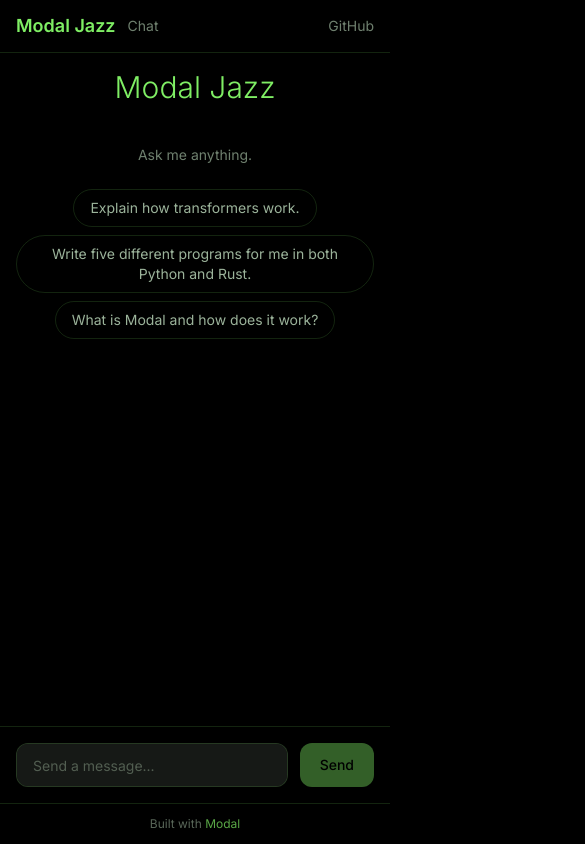
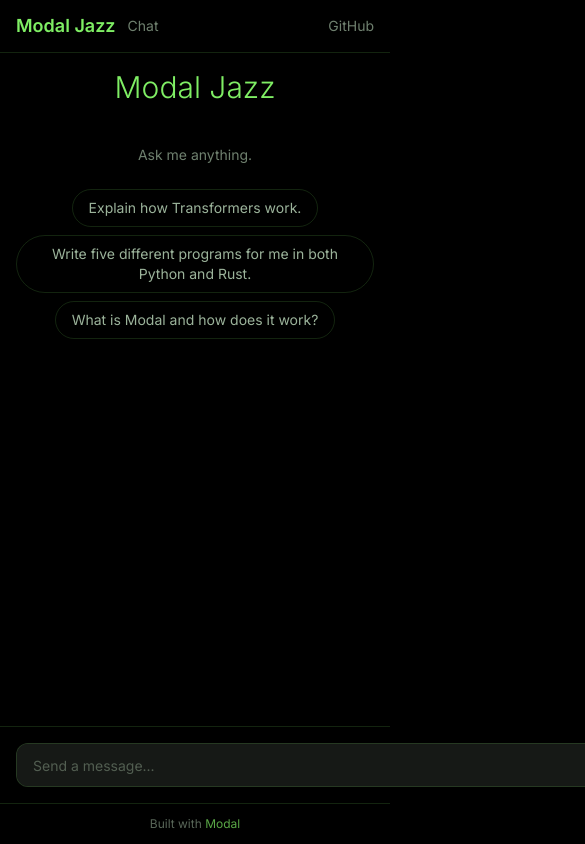
Before and after one commit to modal-projects/modal-jazz, a Next.js app in the folder frontends/ai_sdk_react/: page / in a window 390 px wide. Shown: the top 844 px of the page, 585 px wide, since content can reach past the window. Built offline with nearby package versions, Linux system fonts and the light colour scheme.

Commit message:
avoid dynamic resizing of assistant chat bubble

```diff
--- a/frontends/ai_sdk_react/app/page.tsx
+++ b/frontends/ai_sdk_react/app/page.tsx
@@ -8,7 +8,7 @@
 import rehypeHighlight from "rehype-highlight";
 
 const SUGGESTIONS = [
-  "Explain how transformers work.",
+  "Explain how Transformers work.",
   "Write five different programs for me in both Python and Rust.",
   "What is Modal and how does it work?",
 ];
@@ -58,7 +58,9 @@
 function EmptyState({ onSend }: { onSend: (text: string) => void }) {
   return (
     <div className="flex-1 flex flex-col items-center justify-center px-4 gap-6">
-      <h2 className="text-3xl sm:text-4xl font-light text-green-bright py-4">Modal Jazz</h2>
+      <h2 className="text-3xl sm:text-4xl font-light text-green-bright py-4">
+        Modal Jazz
+      </h2>
       <p className="text-text-primary/50 text-sm">Ask me anything.</p>
       <div className="flex flex-wrap justify-center gap-2 max-w-lg">
         {SUGGESTIONS.map((s) => (
@@ -108,9 +110,10 @@
   return (
     <div className={`flex ${isUser ? "justify-end" : "justify-start"}`}>
       <div
-        className={`max-w-[95%] sm:max-w-[85%] rounded-2xl px-4 py-3 sm:px-5 sm:py-4 ${
+        className={`rounded-2xl px-4 py-3 sm:px-5 sm:py-4 ${
           isUser ? "bg-green-dim" : "bg-bg-container"
-        }`}
+        } ${isUser ? "max-w-[95%] sm:max-w-[85%]" : "w-[95%] sm:w-[85%]"}
+        `}
       >
         {!isUser && (
           <span className="block text-xs text-green-bright/70 font-medium mb-2">
@@ -137,7 +140,8 @@
                   )}
                   {part.state === "output-available" && (
                     <div className="space-y-2">
-                      {(part.output as any)?.results?.map((result: any, idx: number) => (
+                      {(part.output as any)?.results?.map(
+                        (result: any, idx: number) => (
                           <div
                             key={idx}
                             className="border-l-2 border-green-dim pl-2"
@@ -154,7 +158,8 @@
                               {result.content}
                             </div>
                           </div>
-                      ))}
+                        ),
+                      )}
                       {!(part.output as any)?.results?.length && (
                         <div className="text-text-primary/50 italic">
                           No results found
@@ -253,7 +258,7 @@
         {!hasMessages ? (
           <EmptyState onSend={handleSend} />
         ) : (
-          <div className="max-w-3xl mx-auto w-full px-4 py-6 flex flex-col gap-4">
+          <div className="w-[48rem] mx-auto px-4 py-6 flex flex-col gap-4">
             {messages.map((m) => (
               <MessageBubble
                 key={m.id}
@@ -278,7 +283,7 @@
               e.preventDefault();
               handleSend(input);
             }}
-            className="flex gap-3 items-end max-w-3xl mx-auto"
+            className="flex gap-3 items-end w-[48rem] mx-auto"
           >
             <textarea
               ref={textareaRef}
```
Lines whose indentation alone changed are shown as unchanged.
